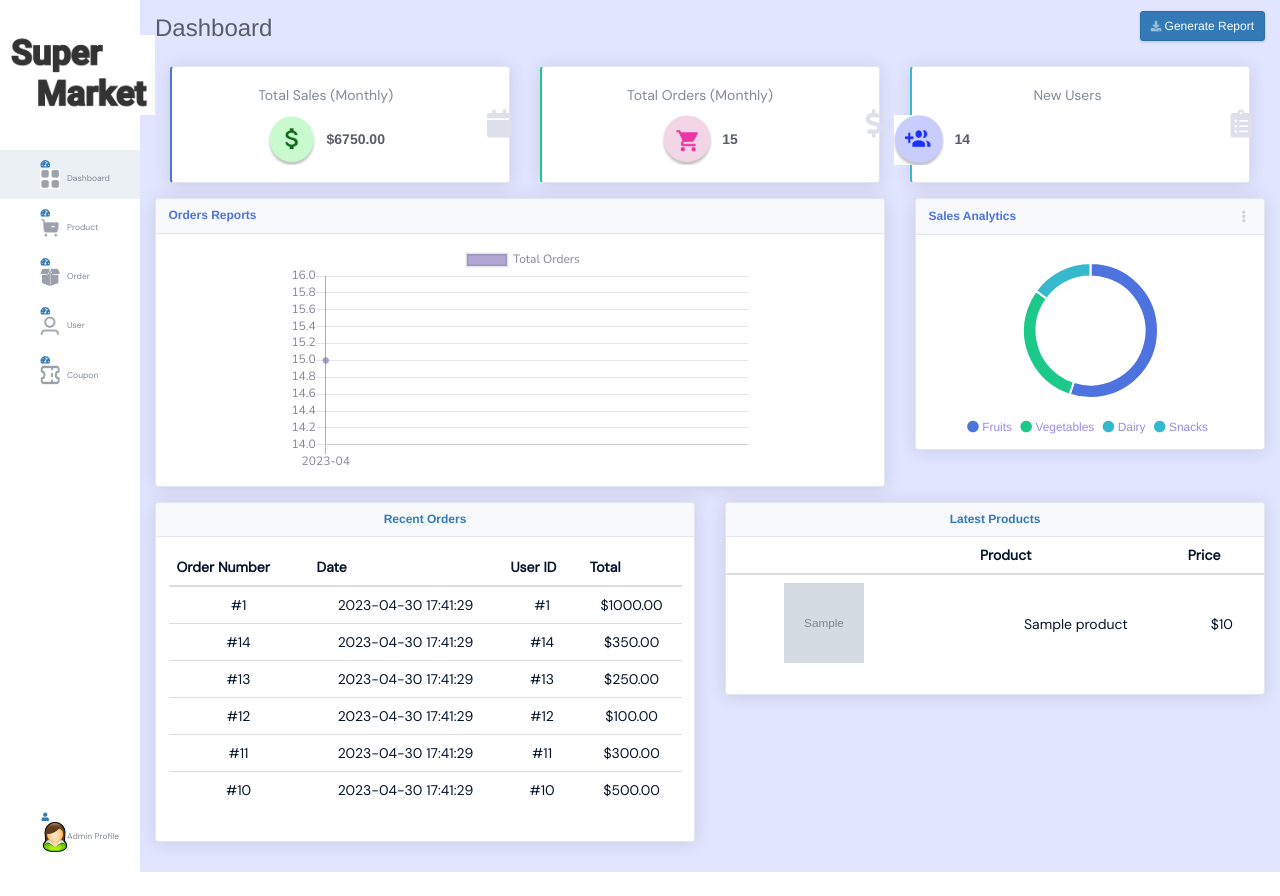
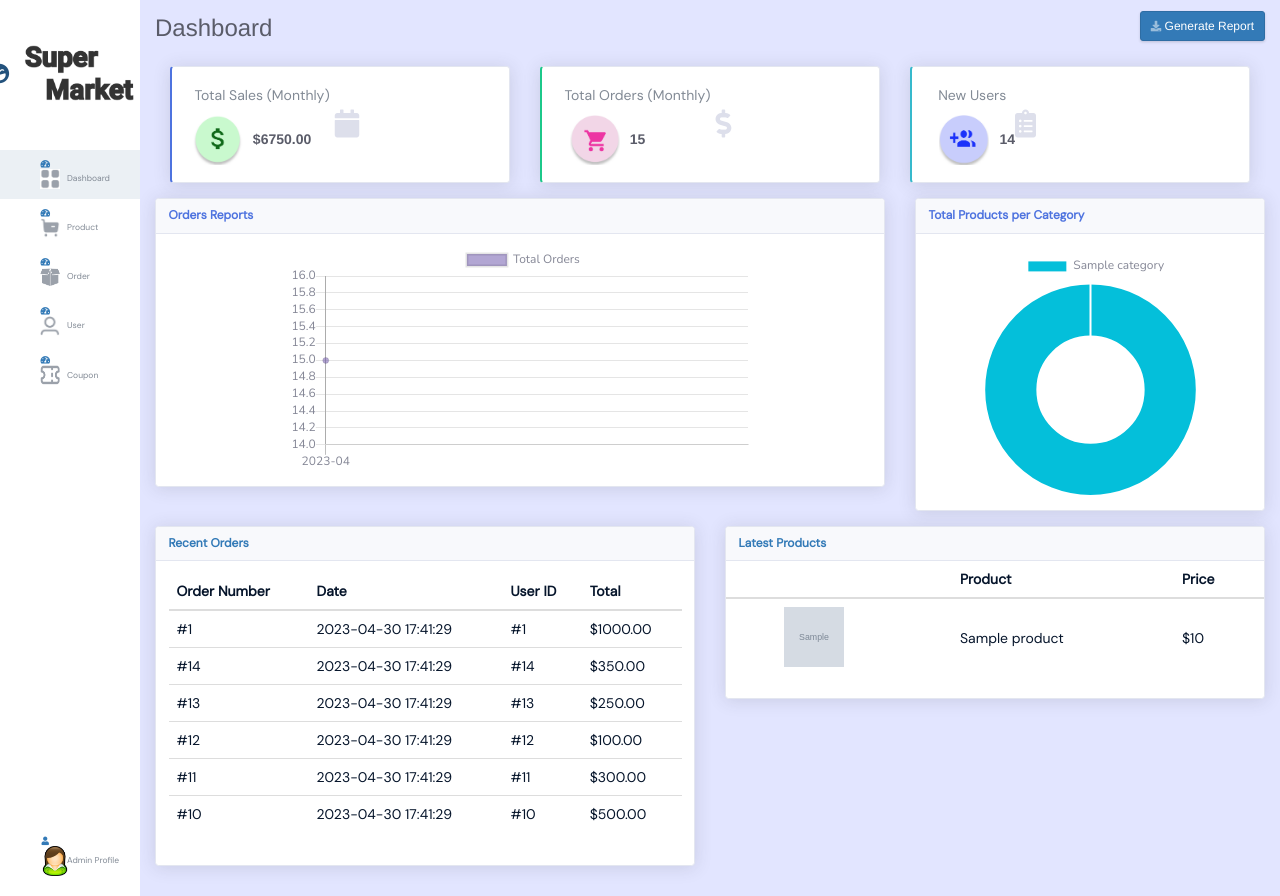
Before and after one commit to JeongyeongP/CAN302-Admin-Page, a PHP site: page /dashboard.php in a window 1280 px wide. Before the commit the page ends 872 px from the top, so only its background shows below. Run offline with PHP 8.4, Linux system fonts and the light colour scheme; data comes from the database, SQL or seed files in the repository; tables that the repository leaves empty or names only in its code hold one stand-in row (values such as "Sample post"); grey boxes marked "Sample" are stand-in pictures; some libraries are stand-ins or nearby versions.

Commit message:
Dashboard Pie Chart

```diff
--- a/dashboard.php
+++ b/dashboard.php
@@ -35,46 +35,55 @@
       <div id="wrapper">
          <!-- Sidebar -->
          <ul class="navbar-nav sidebar sidebar" id="accordionSidebar">
+
             <!-- Sidebar - Brand -->
-            <a class="sidebar-brand d-flex align-items-center justify-content-center" style="height:150px" href="index.html" >
+            <a class="sidebar-brand d-flex align-items-center justify-content-center" style="height:150px" href="dashboard.php" >
                 <div class="sidebar-brand-icon rotate-n-15">
                     <i class="fas fa-laugh-wink"></i>
                 </div>
-               <div class="sidebar-brand-text mx-3"><img src="images/supermarket.png" width="150px" /></div>
+                <div class="sidebar-brand-text mx-3"><img src="images/supermarket.png" width="120px" /></div>
             </a>
+
+
             <!-- Nav Item - Dashboard -->
             <li class="nav-item">
                 <a class="nav-link" href="dashboard.php" style="background-color: #ebf0f4">
                     <i class="fas fa-fw fa-tachometer-alt" style="margin-left:30px;"><img src="images/dashboard_icon.png" width="20px" height="20px;"></i>
                     <span style="font-family: DM Sans; color: #828a95; font-weight: medium; margin-left:10px">Dashboard</span></a>
             </li>
+
             <li class="nav-item">
                 <a class="nav-link" href="product.php">
                     <i class="fas fa-fw fa-tachometer-alt" style="margin-left:30px;"><img src="images/product_icon.png" width="20px" height="20px"></i>
                     <span style="font-family: DM Sans; color: #828a95; font-weight: medium; margin-left:10px">Product</span></a>
             </li>
+
             <li class="nav-item">
                 <a class="nav-link" href="order.php">
                     <i class="fas fa-fw fa-tachometer-alt" style="margin-left:30px;"><img src="images/order_icon.png" width="20px" height="20px"></i>
                     <span style="font-family: DM Sans; color: #828a95; font-weight: medium; margin-left:10px">Order</span></a>
             </li>
+
             <li class="nav-item">
                 <a class="nav-link" href="user.php">
                     <i class="fas fa-fw fa-tachometer-alt" style="margin-left:30px;"><img src="images/user_icon.png" width="20px" height="20px"></i>
                     <span style="font-family: DM Sans; color: #828a95; font-weight: medium; margin-left:10px">User</span></a>
             </li>
+
             <li class="nav-item">
                 <a class="nav-link" href="coupon.php">
                     <i class="fas fa-fw fa-tachometer-alt" style="margin-left:30px;"><img src="images/coupon_icon.png" width="20px" height="20px"></i>
                     <span style="font-family: DM Sans; color: #828a95; font-weight: medium; margin-left:10px">Coupon</span></a>
             </li>
-            <!-- Admin Profile -->
+
             <li class="nav-item mt-auto">
                 <a class="nav-link" href="admin_profile.php">
                     <i class="fas fa-fw fa-user" style="margin-left: 30px;"><img src="admin.jpeg" width="30px" height="30px"></i>
                     <span style="font-family: DM Sans; color: #828a95; font-weight: medium; margin-left:10px">Admin Profile</span>
                 </a>
             </li>
+
+
         </ul>
          <!-- End of Sidebar -->
 
@@ -101,7 +110,7 @@
                             <div class="col-xl-4 col-md-6 col-sm-12 mb-4">
                             <div class="card border-left-primary shadow h-100 py-2">
                                 <div class="card-body">
-                                <div class="row no-gutters align-items-center">
+                                <div class="row no-gutters align-items-center" style="float:left; margin-left:10px">
                                     <div class="col mr-2">
                                     <div style="font-family: DM Sans; color: #828a95;">
                                         Total Sales (Monthly)
@@ -116,7 +125,7 @@
                                         $row = $query_total->fetch_array();
                                         $total_price_sum = $row['total_price_sum'];
 
-                                        $img = "<img width=50 height=50 style='margin-right:10px' src='images/total_sales.png'/>";
+                                        $img = "<img width=50 height=50 style='margin-right:10px; margin-left:-20px' src='images/total_sales.png'/>";
                                         echo "<td>".$img."</td>";
                                         echo "<td>".'$'.$total_price_sum."</td>";
                                         mysqli_close($con);
@@ -133,7 +142,7 @@
                             <div class="col-xl-4 col-md-6 col-sm-12 mb-4">
                             <div class="card border-left-success shadow h-100 py-2">
                                 <div class="card-body">
-                                <div class="row no-gutters align-items-center">
+                                <div class="row no-gutters align-items-center" style="float:left; margin-left:10px">
                                     <div class="col mr-2">
                                     <div style="font-family: DM Sans; color: #828a95;">
                                         Total Orders (Monthly)
@@ -146,7 +155,7 @@
                                                 WHERE `is_cancelled` != 1";
                                         $query_order = mysqli_query($con,$sql);
                                         $num_orders = mysqli_num_rows($query_order);
-                                        $img = "<img width=50 height=50 style='margin-right:10px' src='images/cart.png'/>";
+                                        $img = "<img width=50 height=50 style='margin-right:10px; margin-left:-60px' src='images/cart.png'/>";
                                         echo "<td>".$img."</td>";
                                         echo "<td>".$num_orders."</td>";
                                         mysqli_close($con);
@@ -163,7 +172,7 @@
                             <div class="col-xl-4 col-md-12 col-sm-12 mb-4">
                             <div class="card border-left-info shadow h-100 py-2">
                                 <div class="card-body">
-                                <div class="row no-gutters align-items-center">
+                                <div class="row no-gutters align-items-center" style="float:left; margin-left:10px">
                                     <div class="col mr-2">
                                     <div style="font-family: DM Sans; color: #828a95;">New Users</div>
                                     <div class="row no-gutters align-items-center">
@@ -176,7 +185,7 @@
                                                 WHERE `is_admin` != 1";
                                         $query_user = mysqli_query($con,$sql);
                                         $num_users = mysqli_num_rows($query_user);
-                                        $img = "<img width=50 height=50 style='margin-right:10px' src='images/new_users.png'/>";
+                                        $img = "<img width=50 height=50 style='margin-right:10px; margin-left:20px' src='images/new_users.png'/>";
                                         echo "<td>".$img."</td>";
                                         echo "<td>".$num_users."</td>";
                                         mysqli_close($con);
@@ -210,7 +219,7 @@
                                 <!-- Card Header - Dropdown -->
                                 <div
                                     class="card-header py-3 d-flex flex-row align-items-center justify-content-between">
-                                    <h6 class="m-0 font-weight-bold text-primary">Orders Reports</h6>
+                                    <h6 class="m-0 font-weight-bold text-primary" style="font-family: DM Sans;">Orders Reports</h6>
                                     <!-- <div class="dropdown no-arrow">
                                         <a class="dropdown-toggle" href="#" role="button" id="dropdownMenuLink"
                                             data-toggle="dropdown" aria-haspopup="true" aria-expanded="false">
@@ -257,7 +266,7 @@
                                         <div class="container">
                                             <!-- <h2>Total Orders per Month</h2> -->
                                             <div>
-                                                <canvas id="myChart"></canvas>
+                                                <canvas id="myChart" ></canvas>
                                             </div>
                                         </div>
                                     </body>
@@ -318,41 +327,66 @@
                                 <!-- Card Header - Dropdown -->
                                 <div
                                     class="card-header py-3 d-flex flex-row align-items-center justify-content-between">
-                                    <h6 class="m-0 font-weight-bold text-primary">Sales Analytics</h6>
-                                    <div class="dropdown no-arrow">
-                                        <a class="dropdown-toggle" href="#" role="button" id="dropdownMenuLink"
-                                            data-toggle="dropdown" aria-haspopup="true" aria-expanded="false">
-                                            <i class="fas fa-ellipsis-v fa-sm fa-fw text-gray-400"></i>
-                                        </a>
-                                        <div class="dropdown-menu dropdown-menu-right shadow animated--fade-in"
-                                            aria-labelledby="dropdownMenuLink">
-                                            <div class="dropdown-header">Dropdown Header:</div>
-                                            <a class="dropdown-item" href="#">Action</a>
-                                            <a class="dropdown-item" href="#">Another action</a>
-                                            <div class="dropdown-divider"></div>
-                                            <a class="dropdown-item" href="#">Something else here</a>
-                                        </div>
-                                    </div>
+                                    <h6 class="m-0 font-weight-bold text-primary" style="font-family: DM Sans;">Total Products per Category</h6>
+
                                 </div>
                                 <!-- Card Body -->
                                 <div class="card-body">
-                                    <div class="chart-pie pt-4 pb-2">
-                                        <canvas id="myPieChart" ></canvas>
+                                <div class="phppot-container">
+                                    <div>
+                                        <canvas id="chartjs-doughnut" height="61" width="70" style="margin-top:-30px"></canvas>
                                     </div>
-                                    <div class="mt-4 text-center small">
-                                        <span class="mr-2">
-                                            <i class="fas fa-circle text-primary"></i> Fruits
-                                        </span>
-                                        <span class="mr-2">
-                                            <i class="fas fa-circle text-success"></i> Vegetables
-                                        </span>
-                                        <span class="mr-2">
-                                            <i class="fas fa-circle text-info"></i> Dairy
-                                        </span>
-                                        <span class="mr-2">
-                                            <i class="fas fa-circle text-info"></i> Snacks
-                                        </span>
                                 </div>
+
+                                <script>
+                                        $(document).ready(function(){
+                                            $.ajax({
+                                                url: "pieData.php",
+                                                method: "GET",
+                                                success: function(data) {
+                                                    console.log(data);
+                                                    var category = [];
+                                                    var product_count = [];
+                                                    let array = JSON.parse(data, true);
+                                                    console.log(array);
+                                                    console.log(array[0].category_name);
+
+                                                    for(let i = 0; i < array.length; i++) {
+                                                        console.log("Data Check");
+                                                        category.push(array[i].category_name);
+                                                        product_count.push(array[i].num);
+                                                        console.log(array[i].category_name);
+                                                    }
+
+                                                    new Chart(document.getElementById("chartjs-doughnut"), {
+                                                        type: 'doughnut',
+                                                        data: {
+                                                            labels: category,
+                                                            datasets: [{
+                                                                backgroundColor: ["#04BFDA", "#9B88ED",
+                                                                    "#FFB169", "#FF69B4", "#69FFA5"],
+                                                                data: product_count
+                                                            }]
+                                                        },
+                                                        options: {
+                                                            title: {
+                                                                display: true
+                                                            },
+                                                            cutout: '60%', // the portion of the doughnut that is the cutout in the middle
+                                                            radius: 200
+                                                        }
+                                                    });
+                                                },
+                                                error: function(data) {
+                                                    console.log(data);
+                                                }
+                                            });
+                                        });
+                                    </script>
+
+
+
+
                                 </div>
                             </div>
                         </div>
@@ -367,7 +401,7 @@
                             <!-- Project Card Example -->
                             <div class="card shadow mb-4">
                                 <div class="card-header py-3">
-                                    <h6 class="m-0 font-weight-bold text-primary"><a href="order.php">Recent Orders</a></h6>
+                                    <h6 class="m-0 font-weight-bold text-primary" style="float:left; font-family: DM Sans;"><a href="order.php">Recent Orders</a></h6>
                                 </div>
                                 <div class="card-body">
                                     <div class="table-responsive">
@@ -389,17 +423,19 @@
 
                                                 $i = 0;
                                                 while($row = $query->fetch_array()){
+
                                                     if ($i < 6){
+
 
                                                         // echo '<tr onclick="window.location=\'order-details.php?order_id=' . $row['order_id'] . '\';">';
                                                         echo '<tr onclick="window.location=\'order-details.php?order_id=' . $row['order_id'] . '&user_id=' . $row['user_id'] . '\';">';
                                                         // echo "<tr>";
-                                                        echo "<td style='font-family: DM Sans; color:#06152B; font-size:14px'>".'#'.$row['order_id']."</td>";
-                                                        echo "<td style='font-family: DM Sans; color:#06152B; font-size:14px'>".$row['ordered_at']."</td>";
-                                                        echo "<td style='font-family: DM Sans; color:#06152B; font-size:14px'>".'#'.$row['user_id']."</td>";
+                                                        echo "<td style='font-family: DM Sans; color:#06152B; font-size:14px; text-align:left'>".'#'.$row['order_id']."</td>";
+                                                        echo "<td style='font-family: DM Sans; color:#06152B; font-size:14px; text-align:left'>".$row['ordered_at']."</td>";
+                                                        echo "<td style='font-family: DM Sans; color:#06152B; font-size:14px; text-align:left'>".'#'.$row['user_id']."</td>";
                                                         // if($row['payment_status'] == 1) echo "<td>"."Paid"."</td>"; else echo "<td>"."Unpaid"."</td>";
                                                         // echo "<td>".$row['fulfillment_status']."</td>";
-                                                        echo "<td style='font-family: DM Sans; color:#06152B; font-size:14px'>".'$'.$row['total_price']."</td>";
+                                                        echo "<td style='font-family: DM Sans; color:#06152B; font-size:14px; text-align:left'>".'$'.$row['total_price']."</td>";
                                                         echo "</tr>";
                                                         $i ++;
                                                     } else {
@@ -418,12 +454,12 @@
                         </div>
 
                         <!-- Content Column 2 -->
-                        <div class="col-lg-6 mb-4">
+                        <div class="col-lg-6 mb-4" >
 
                             <!-- Illustrations -->
                             <div class="card shadow mb-4">
                                 <div class="card-header py-3">
-                                    <h6 class="m-0 font-weight-bold text-primary"><a href="product.php">Latest Products</a></h6>
+                                    <h6 class="m-0 font-weight-bold text-primary" style="float:left; font-family: DM Sans;" ><a href="product.php">Latest Products</a></h6>
 
                                 </div>
 
@@ -439,8 +475,8 @@
                                     </thead>
                                     <tbody>
                                         <?php
-                                        $style = '<tr style="font-family: DM Sans; color:#06152B; height:100px; vertical-align: middle;">';
-                                        $textStyle = '<td style="font-family: DM Sans; color:#06152B; vertical-align: middle;">';
+                                        $style = '<tr style="font-family: DM Sans; color:#06152B; height:80px; vertical-align: middle;">';
+                                        $textStyle = '<td style="font-family: DM Sans; color:#06152B; vertical-align: middle; text-align:left">';
 
 
                                         $con = mysqli_connect("localhost", "root", "", "can302");
@@ -451,7 +487,7 @@
 
 
 
-                                            $image= "<img width='80' height='80' style='margin-right:100px; margin-left:50px' src='images/".$row['product_image']."'>";
+                                            $image= "<img width='60' height='60' style='margin-right:100px; margin-left:50px' src='images/".$row['product_image']."'>";
 
 
                                             echo $style;
--- /dev/null
+++ b/pieData.php
@@ -0,0 +1,15 @@
+<?php
+
+    $con = mysqli_connect("localhost", "root", "", "can302");
+    $sql = "select product.category_id, category.category_name, count(product.category_id) as num from product inner join category on product.category_id = category.category_id group by category_id;";
+    $query = mysqli_query($con,$sql);
+
+    $data = array();
+    foreach ($query as $row) {
+        $data[] = $row;
+    }
+
+    mysqli_close($con);
+    echo json_encode($data);
+
+?>
--- a/product.php
+++ b/product.php
@@ -32,7 +32,7 @@
         <ul class="navbar-nav sidebar sidebar" id="accordionSidebar">
 
             <!-- Sidebar - Brand -->
-            <a class="sidebar-brand d-flex align-items-center justify-content-center" style="height:150px" href="index.html" >
+            <a class="sidebar-brand d-flex align-items-center justify-content-center" style="height:150px" href="dashboard.php" >
                 <div class="sidebar-brand-icon rotate-n-15">
                     <i class="fas fa-laugh-wink"></i>
                 </div>
```
Lines whose indentation alone changed are shown as unchanged.
